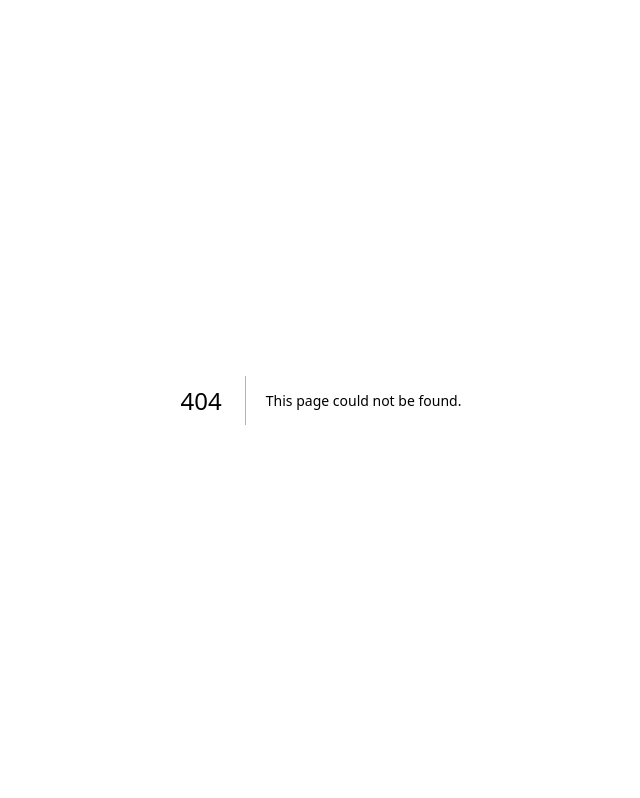
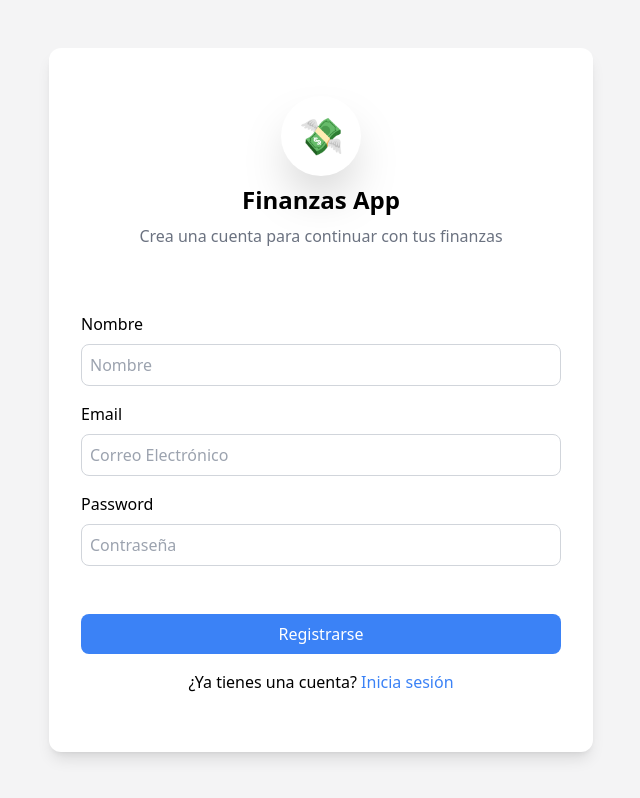
Before and after one commit to nicochiarello/finanzas-app-front, a Next.js app: page /signup in a window 1280 px wide. Before the commit this address had no page. Shown: the whole page, without its empty margins (319-959 px from the left). Built offline with nearby package versions, Linux system fonts and the light colour scheme.

Commit message:
Add signup functionality

```diff
--- /dev/null
+++ b/app/signup/actions.ts
@@ -0,0 +1,31 @@
+"use server";
+
+import { redirect } from "next/navigation";
+import { cookies } from "next/headers";
+
+export async function signup(formData: FormData) {
+  const cookiesStore = cookies();
+  const response = await fetch("http://localhost:8080/auth/signup", {
+    method: "POST",
+    body: JSON.stringify({
+      name: formData.get("name"),
+      email: formData.get("email"),
+      password: formData.get("password"),
+    }),
+    headers: {
+      "Content-Type": "application/json",
+    },
+  });
+
+  if (response.status !== 201) {
+    throw new Error("Error al iniciar sesión");
+  }
+
+  const data = await response.json();
+
+  const token = data.access_token;
+
+  cookiesStore.set("token", token);
+
+  redirect("/gastos-mensuales");
+}
--- /dev/null
+++ b/app/signup/components/SignupForm.tsx
@@ -0,0 +1,71 @@
+"use client";
+
+import SubmitForm from "./SubmitForm";
+import { signup } from "../actions";
+import { useState } from "react";
+import Link from "next/link";
+
+const SignupForm = () => {
+  const [error, setError] = useState("");
+
+  return (
+    <form
+      action={async (formData: FormData) => {
+        try {
+          await signup(formData);
+        } catch (error: any) {
+          setError(error.message);
+        }
+      }}
+      className="flex flex-col gap-4 flex-1 p-8"
+    >
+      <div className="flex flex-col gap-4 justify-center">
+        <div className="flex flex-col gap-2">
+          <label htmlFor="name">Nombre</label>
+          <input
+            type="text"
+            required
+            name="name"
+            id="name"
+            placeholder="Nombre"
+            className="p-2 border border-gray-300 rounded-lg"
+          />
+        </div>
+        <div className="flex flex-col gap-2">
+          <label htmlFor="email">Email</label>
+          <input
+            type="text"
+            required
+            name="email"
+            id="email"
+            placeholder="Correo Electrónico"
+            className="p-2 border border-gray-300 rounded-lg"
+          />
+        </div>
+        <div className="flex flex-col gap-2">
+          <label htmlFor="password">Password</label>
+          <input
+            type="password"
+            placeholder="Contraseña"
+            required
+            name="password"
+            className="p-2 border border-gray-300 rounded-lg"
+          />
+        </div>
+        {error && <div className="text-red-500 text-sm">{error}</div>}
+
+        <SubmitForm />
+        <div className="flex justify-center">
+          <p>
+            ¿Ya tienes una cuenta?{" "}
+            <Link href="/login" className="text-blue-500">
+              Inicia sesión
+            </Link>
+          </p>
+        </div>
+      </div>
+    </form>
+  );
+};
+
+export default SignupForm;
--- /dev/null
+++ b/app/signup/components/SubmitForm.tsx
@@ -0,0 +1,21 @@
+"use client";
+
+import { useFormStatus } from "react-dom";
+import { ClipLoader } from "react-spinners";
+
+const SubmitForm = () => {
+  const { pending } = useFormStatus();
+
+  return (
+    <div className="flex flex-col gap-2">
+      <button
+        type="submit"
+        className="bg-blue-500 text-white p-2 mt-8 rounded-lg"
+      >
+        {pending ? <ClipLoader size={20} color="white" /> : "Registrarse"}
+      </button>
+    </div>
+  );
+};
+
+export default SubmitForm;
--- /dev/null
+++ b/app/signup/page.tsx
@@ -0,0 +1,20 @@
+import SignupForm from "./components/SignupForm";
+
+export default async function Page() {
+  return (
+    <div className="flex items-center justify-center w-screen h-screen bg-zinc-100">
+      <div className="flex flex-col bg-white shadow-lg pt-4 w-[34rem] h-[44rem] rounded-xl">
+        <div className="p-8 flex flex-col items-center gap-2">
+          <div className="w-[5rem] h-[5rem] rounded-full bg-white-300 shadow-2xl text-4xl flex items-center justify-center">
+            <p>💸</p>
+          </div>
+          <h1 className="text-2xl font-bold">Finanzas App</h1>
+          <p className="text-gray-500">
+            Crea una cuenta para continuar con tus finanzas
+          </p>
+        </div>
+        <SignupForm />
+      </div>
+    </div>
+  );
+}
```
